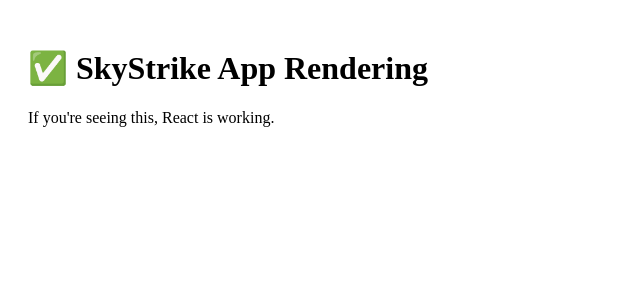
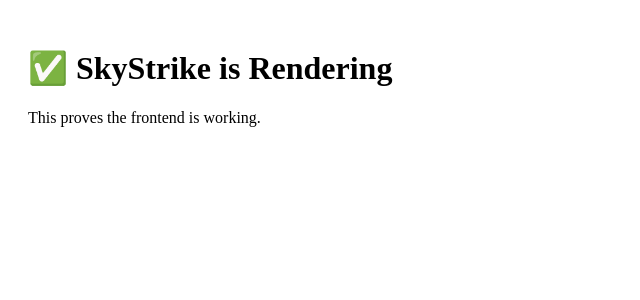
Before and after one commit to andrusym/skystrike-stackblitz, a React (Vite) app in the folder frontend/: page / in a window 1280 px wide. Shown: the top 300 px of the page, without its empty margins (0-640 px from the left). Built offline with nearby package versions, Linux system fonts and the light colour scheme.

Commit message:
Update main.jsx

```diff
--- a/frontend/src/main.jsx
+++ b/frontend/src/main.jsx
@@ -1,6 +1,12 @@
 import React from "react";
 import ReactDOM from "react-dom/client";
-import App from "./App";
+
+const App = () => (
+  <div style={{ padding: "20px" }}>
+    <h1>✅ SkyStrike is Rendering</h1>
+    <p>This proves the frontend is working.</p>
+  </div>
+);
 
 ReactDOM.createRoot(document.getElementById("root")).render(
   <React.StrictMode>
```
